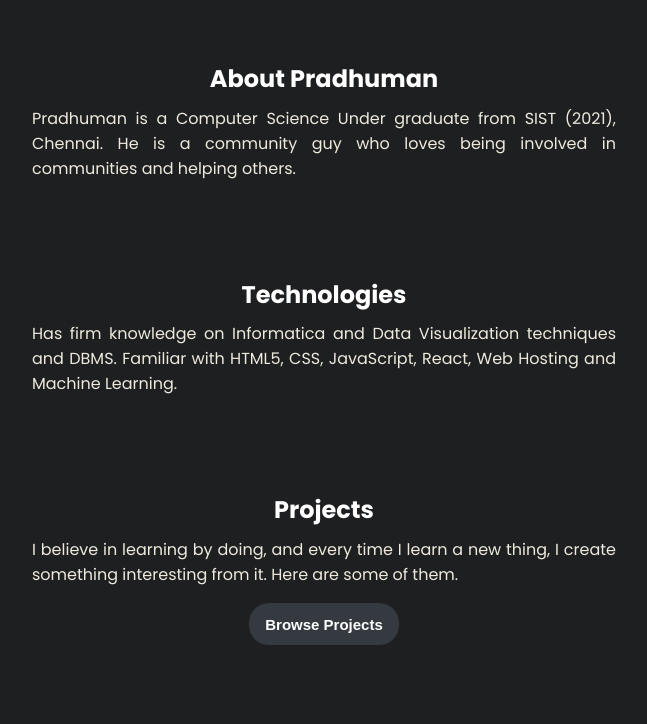
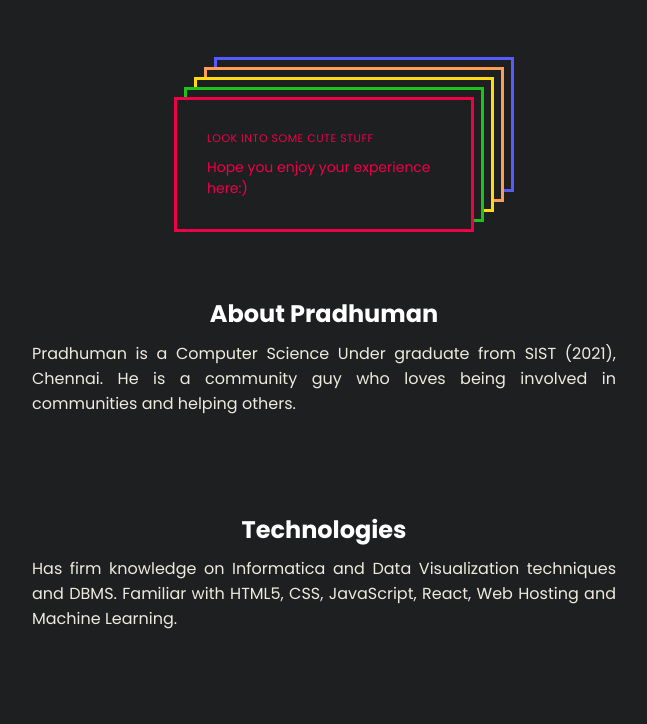
Before and after one commit to itspradyuman/myportfolio-website, a plain HTML site: page index.html in a window 1280 px wide. Shown: the part 265-989 px from the top of the page, without its empty margins (316-963 px from the left). Drawn offline with Linux system fonts and the light colour scheme.

Commit message:
added cute button

```diff
--- a/index.html
+++ b/index.html
@@ -37,9 +37,18 @@
 
         <div class="main">
             <header class="header container">
-                <h1 class="header-heading">Hello,<br> I'm <span class="highlighted">Pradhuman</span>.</h1>
+                <h1 class="header-heading">Hello,<br> I'm <span class="highlighted">Pradhuman</span>:)</h1>
                 <p class="header-text">A beginner web developer, an intermediate programmer, and an expert learner.</p>
             </header>
+
+    <div class="card">
+  <p>
+    Look into some cute stuff
+  </p>
+  <h2>
+    Hope you enjoy your experience here:)
+  </h2>
+</div>
 
             <section class="sections slight-gray">
                 <div class="container">
@@ -91,6 +100,8 @@
             </ul>
         </footer>
     </div>
+
+
 </body>
 
 </html>
--- a/styles.css
+++ b/styles.css
@@ -177,6 +177,73 @@ body {
     align-items: center;
 }
 
+/** hower effect on button **/
+
+.card {
+    background-color: var(--background);
+    display: block;
+    width: 300px;
+    min-height: 90px;
+    border: 3px solid var(--primary);
+    padding: 30px;
+    margin: 100px auto 0 auto;
+    box-shadow: 10px -10px 0 -3px var(--background), 10px -10px var(--green),
+          20px -20px 0 -3px var(--background), 20px -20px var(--yellow),
+          30px -30px 0 -3px var(--background), 30px -30px var(--orange),
+          40px -40px 0 -3px var(--background), 40px -40px var(--red);
+    transition: box-shadow 1s, top 1s, left 1s;
+    position: relative;
+    top: 0;
+    left: 0;
+    cursor: pointer;
+  }
+
+  .card:hover {
+    top: -40px;
+    left: 40px;
+    box-shadow: 0 0 0 -3px var(--background), 0 0 0 0 var(--green),
+        0 0 0 -3px var(--background), 0 0 0 0  var(--yellow),
+        0 0 0 -3px var(--background), 0 0 0 0  var(--orange),
+        0 0 0 -3px  var(--background), 0 0 0 0  var(--red);
+  }
+
+  :root {
+    --primary: #f00048;
+    --secondary: #22D2A0;
+    --background: #1e1f21;
+    --green: #1FC11B;
+    --yellow: #FFD913;
+    --orange: #FF9C55;
+    --red: #555BFF;
+  }
+
+  *{
+    padding: 0;
+    margin: 0;
+    box-sizing: border-box;
+  }
+
+  body {
+    background-image: radial-gradient(var(--secondary) 30%, var(--background) 30%);
+    background-size: 2px 3px;
+    color: var(--primary);
+  }
+
+  .card p {
+    font-size: 11px;
+    text-transform: uppercase;
+    letter-spacing: 0.5px;
+    margin-bottom: 10px;
+  }
+
+  .card h2 {
+    font-size: 14px;
+    font-weight: normal;
+  }
+
+
+
+
 
 /* Projects */
 
```
